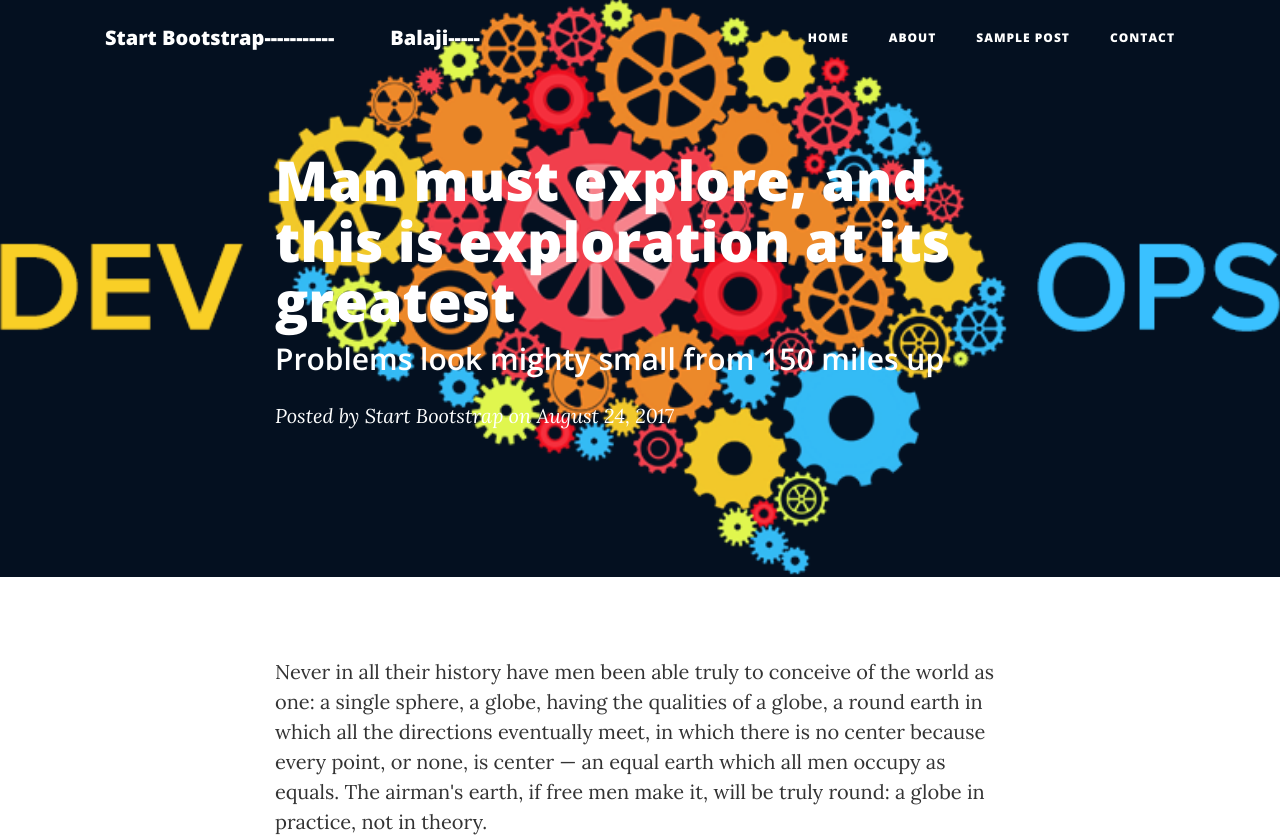
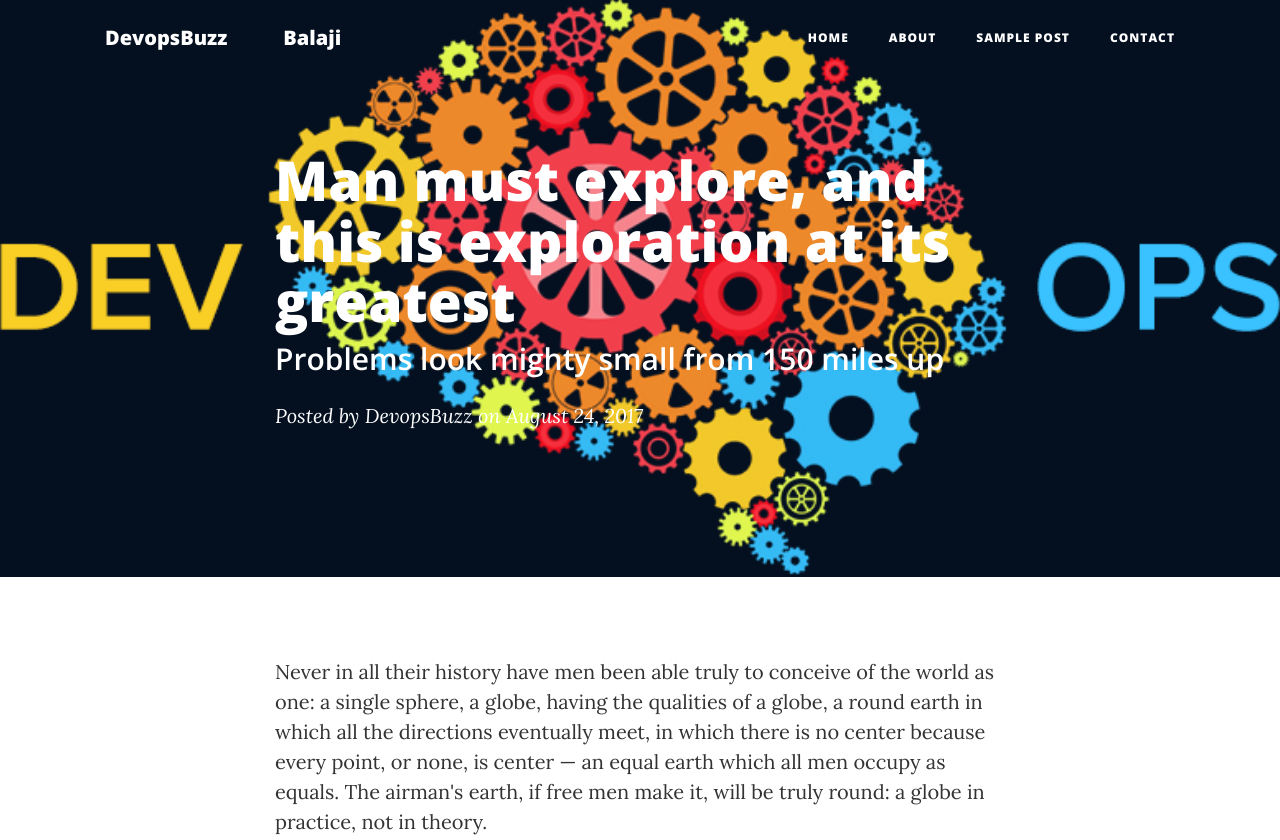
Before and after one commit to devopsbuzz/devopsbuzz.github.io, a website: page post.html in a window 1280 px wide. Shown: the top 840 px of the page. Drawn offline with nearby package versions, Linux system fonts and the light colour scheme.

Commit message:
Create post.html

```diff
--- a/post.html
+++ b/post.html
@@ -8,7 +8,7 @@
     <meta name="description" content="">
     <meta name="author" content="">
 
-    <title>Clean Blog - Start Bootstrap Theme</title>
+    <title>DevopsBuzz</title>
 
     <!-- Bootstrap core CSS -->
     <link href="vendor/bootstrap/css/bootstrap.min.css" rel="stylesheet">
@@ -44,8 +44,8 @@
             <button class="navbar-toggler navbar-toggler-right" type="button" data-toggle="collapse" data-target="#navbarResponsive" aria-controls="navbarResponsive" aria-expanded="false" aria-label="Toggle navigation">
                 Menu <i class="fa fa-bars"></i>
             </button>
-            <a class="navbar-brand" href="index.html">Start Bootstrap-----------</a>
-            <a class="navbar-brand" href="mypage.html">Balaji-----</a>
+            <a class="navbar-brand" href="index.html">DevopsBuzz</a>
+            <a class="navbar-brand" href="mypage.html">Balaji</a>
             <div class="collapse navbar-collapse" id="navbarResponsive">
                 <ul class="navbar-nav ml-auto">
                     <li class="nav-item">
@@ -73,7 +73,7 @@
                     <div class="post-heading">
                         <h1>Man must explore, and this is exploration at its greatest</h1>
                         <h2 class="subheading">Problems look mighty small from 150 miles up</h2>
-                        <span class="meta">Posted by <a href="#">Start Bootstrap</a> on August 24, 2017</span>
+                        <span class="meta">Posted by <a href="#">DevopsBuzz</a> on August 24, 2017</span>
                     </div>
                 </div>
             </div>
```
